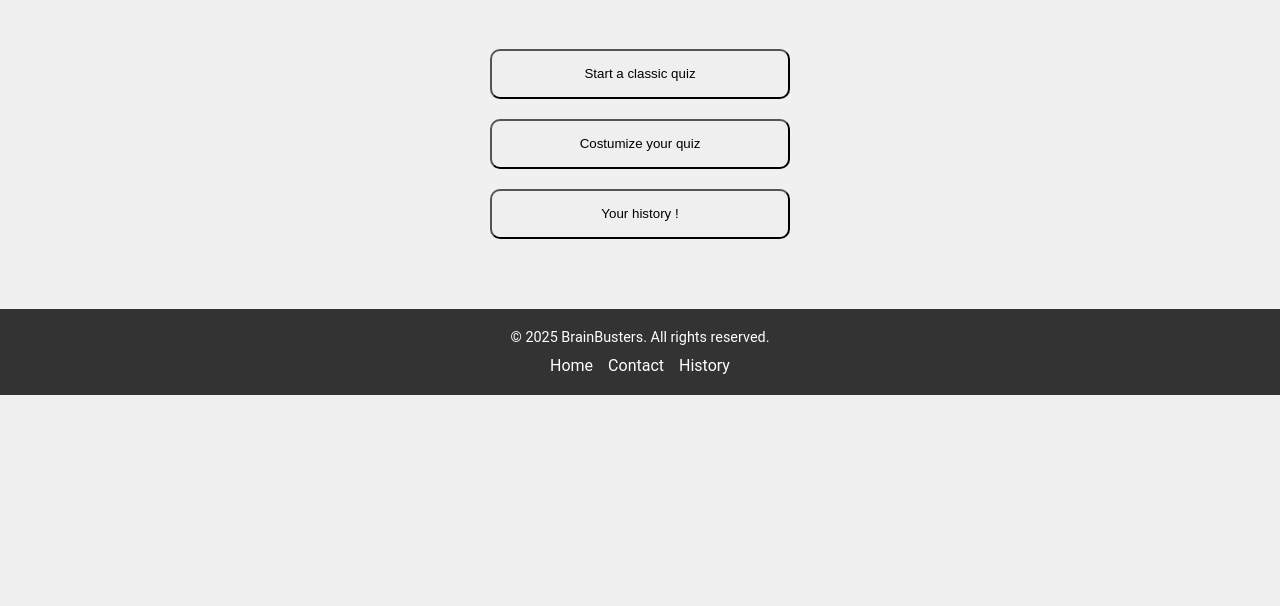
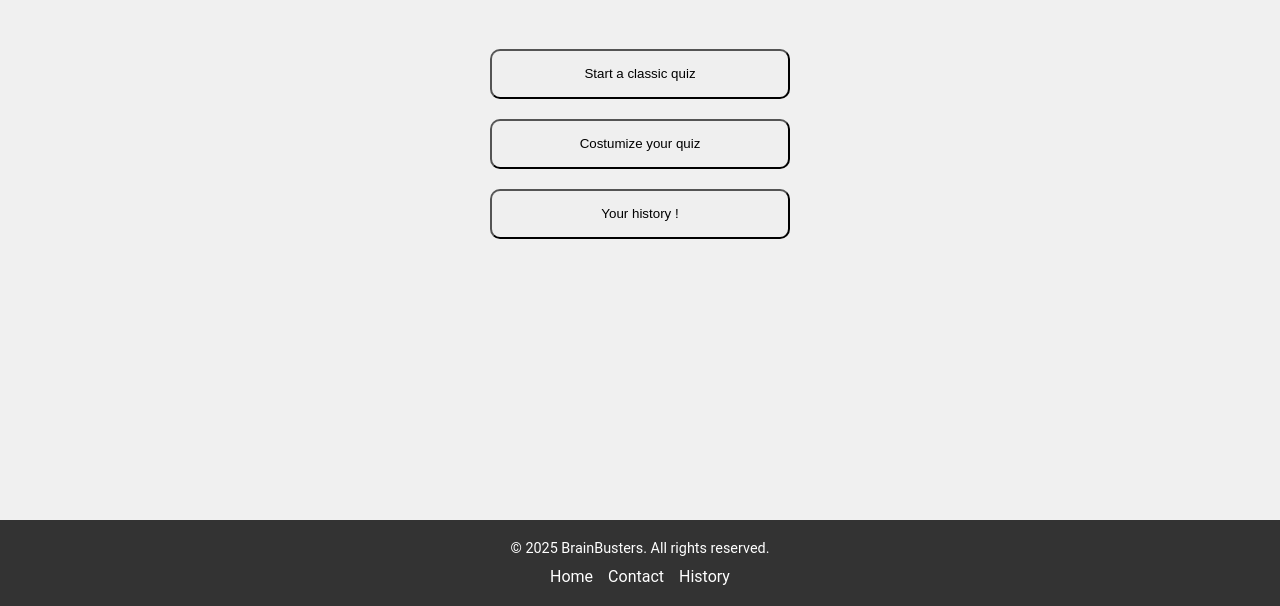
Before and after one commit to AymanDoukali/BrainBusters, a plain HTML site: page index.html in a window 1280 px wide. Shown: the part 194-800 px from the top of the page. Drawn offline with Linux system fonts and the light colour scheme.

Commit message:
Footer Fix

```diff
--- a/style.css
+++ b/style.css
@@ -5,6 +5,9 @@
     --background-color: #f0f0f0;
 }
 body, html{
+    height: 100%;
+    display: flex;
+    flex-direction: column;
     margin: 0;
     padding: 0;
     font-family: 'Roboto', sans-serif;
@@ -49,9 +52,11 @@ header a{
 
 main{
     display: flex;
+    flex: 1;
     flex-direction: column;
     align-items: center;
     padding: 20px;
+
 }
 
 #home-menu{
@@ -107,7 +112,7 @@ footer {
     color: var(--secondary-color);
     padding: 20px 0;
     text-align: center;
-    margin-top: 20px;
+
 }
 
 .footer-container {
```
